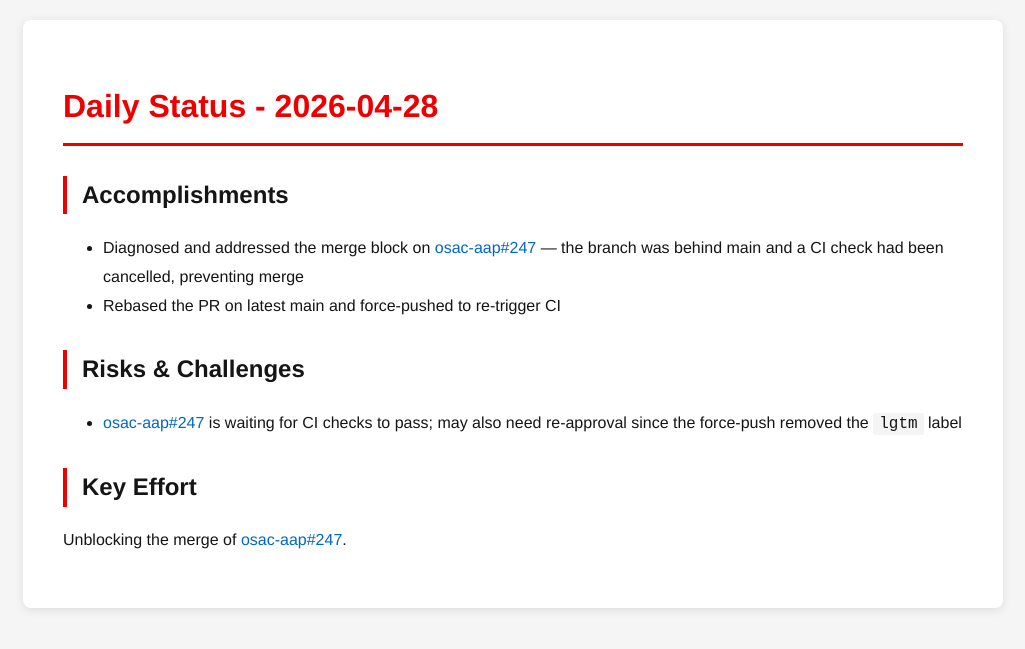
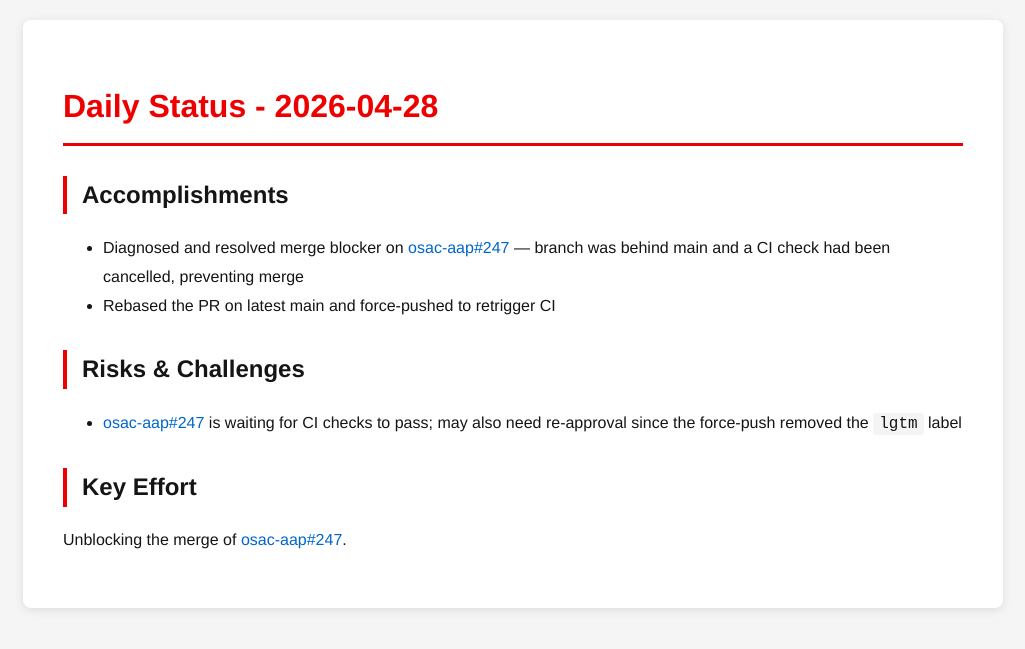
Before and after one commit to tzvatot/daily-status, a Jekyll site: the page built from 2026-04-28.md, in a window 1280 px wide. Shown: the top 649 px of the page, without its empty margins (127-1152 px from the left). Built offline with Jekyll 4.4.1, drawn with Linux system fonts in a browser that asks for light colours.

Commit message:
Daily status update - 2026-04-28

```diff
--- a/2026-04-28.md
+++ b/2026-04-28.md
@@ -7,8 +7,8 @@ date: 2026-04-28
 # Daily Status - 2026-04-28
 
 ## Accomplishments
-- Diagnosed and addressed the merge block on [osac-aap#247](https://github.com/osac-project/osac-aap/pull/247) — the branch was behind main and a CI check had been cancelled, preventing merge
-- Rebased the PR on latest main and force-pushed to re-trigger CI
+- Diagnosed and resolved merge blocker on [osac-aap#247](https://github.com/osac-project/osac-aap/pull/247) — branch was behind main and a CI check had been cancelled, preventing merge
+- Rebased the PR on latest main and force-pushed to retrigger CI
 
 ## Risks & Challenges
 - [osac-aap#247](https://github.com/osac-project/osac-aap/pull/247) is waiting for CI checks to pass; may also need re-approval since the force-push removed the `lgtm` label
```
